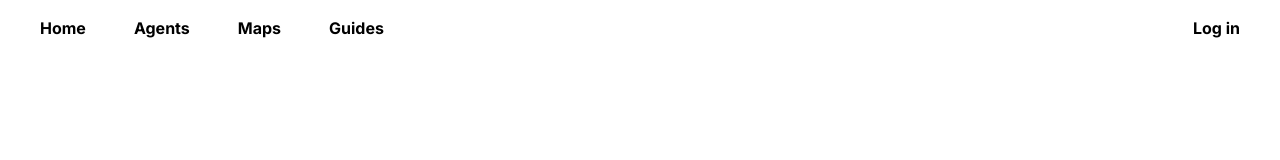
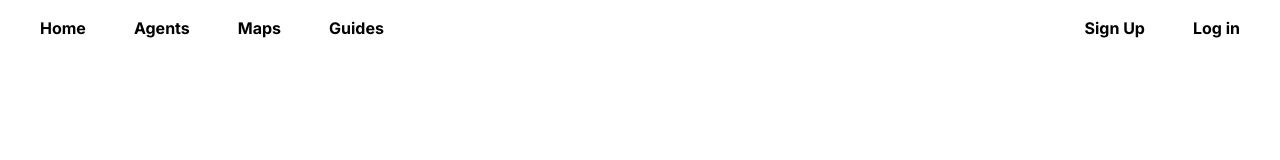
Before and after one commit to ffirgin/valo-ez, a Next.js app: page / in a window 1280 px wide. Shown: the top 160 px of the page. Built offline with nearby package versions, Linux system fonts and the light colour scheme; no server answers.

Commit message:
added signup page plus added it to navbar

```diff
--- a/src/app/components/navbar.tsx
+++ b/src/app/components/navbar.tsx
@@ -46,12 +46,20 @@ const NavBar = () => {
           {isLoaded && user ? (
             <UserButton afterSignOutUrl="/" />
           ) : (
+            <div>
+              <Link
+                className="hover:text-slate-500 hover:drop-shadow font-bold py-5 px-2 rounded mx-4"
+                href="/signup"
+              >
+                Sign Up
+              </Link>
               <Link
                 className="hover:text-slate-500 hover:drop-shadow font-bold py-5 px-2 rounded mx-4"
                 href="/login"
               >
                 Log in
               </Link>
+            </div>
           )}
         </div>
       </div>
--- /dev/null
+++ b/src/app/signup/page.tsx
@@ -0,0 +1,10 @@
+import { SignUp } from '@clerk/nextjs'
+import React from 'react'
+
+export default function SignUpPage() {
+  return (
+    <div className='bg-white h-screen flex justify-center items-center'>
+      <SignUp />
+    </div>
+  )
+}
```
Lines whose indentation alone changed are shown as unchanged.
